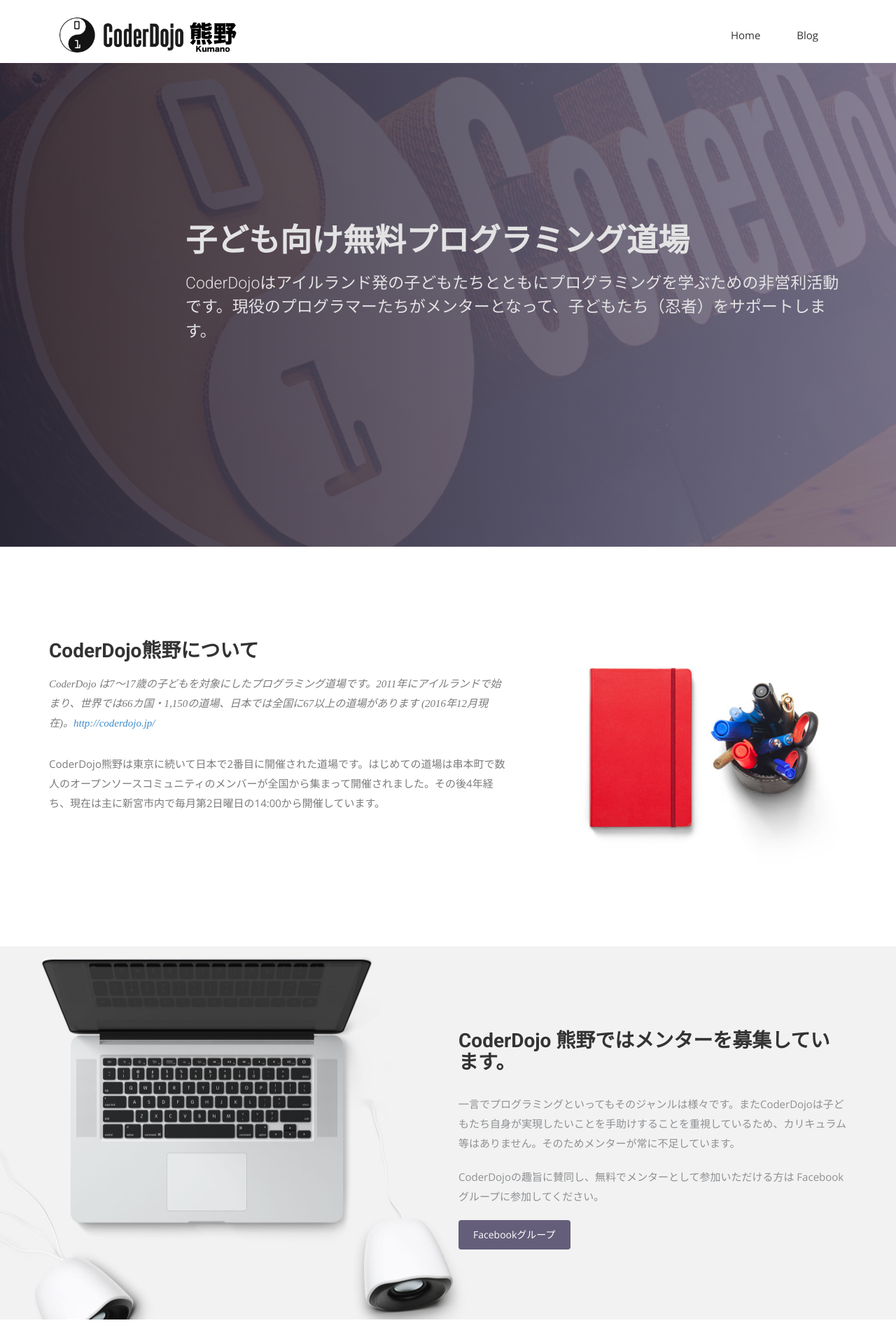
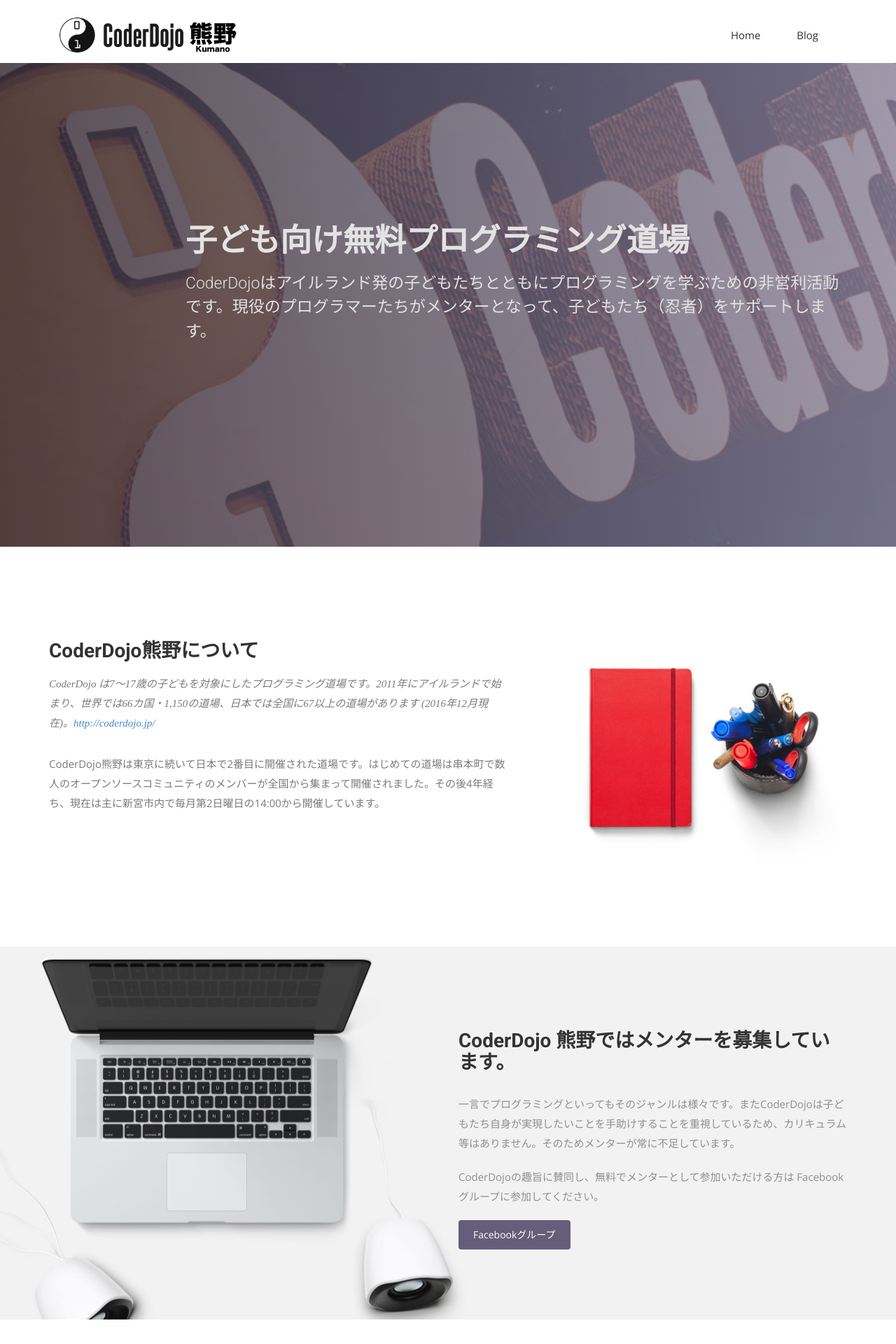
Before and after one commit to coderdojo-kumano/coderdojo-kumano.github.io, a Jekyll site: the page built from index.html, in a window 1280 px wide. Shown: the top 1920 px of the page at 70% size. Built offline with Jekyll 4.4.1, drawn with Linux system fonts in a browser that asks for light colours; nearby versions of some CDN libraries; some web fonts are replaced.

Commit message:
some fix

```diff
--- a/css/coderdojo-kumano.css
+++ b/css/coderdojo-kumano.css
@@ -26,7 +26,6 @@
 #slider
 {
   background: none;
-  background-color: rgba( 0, 0, 0, 0.5 );
 }
 
 #slider::after {
@@ -37,7 +36,7 @@
   top: 0;
   left: 0;
   width: 100%;
-  height: 100%;
+  height: 1200px;
   padding-bottom: 108px;
   content: "";
   z-index: -1;
```
